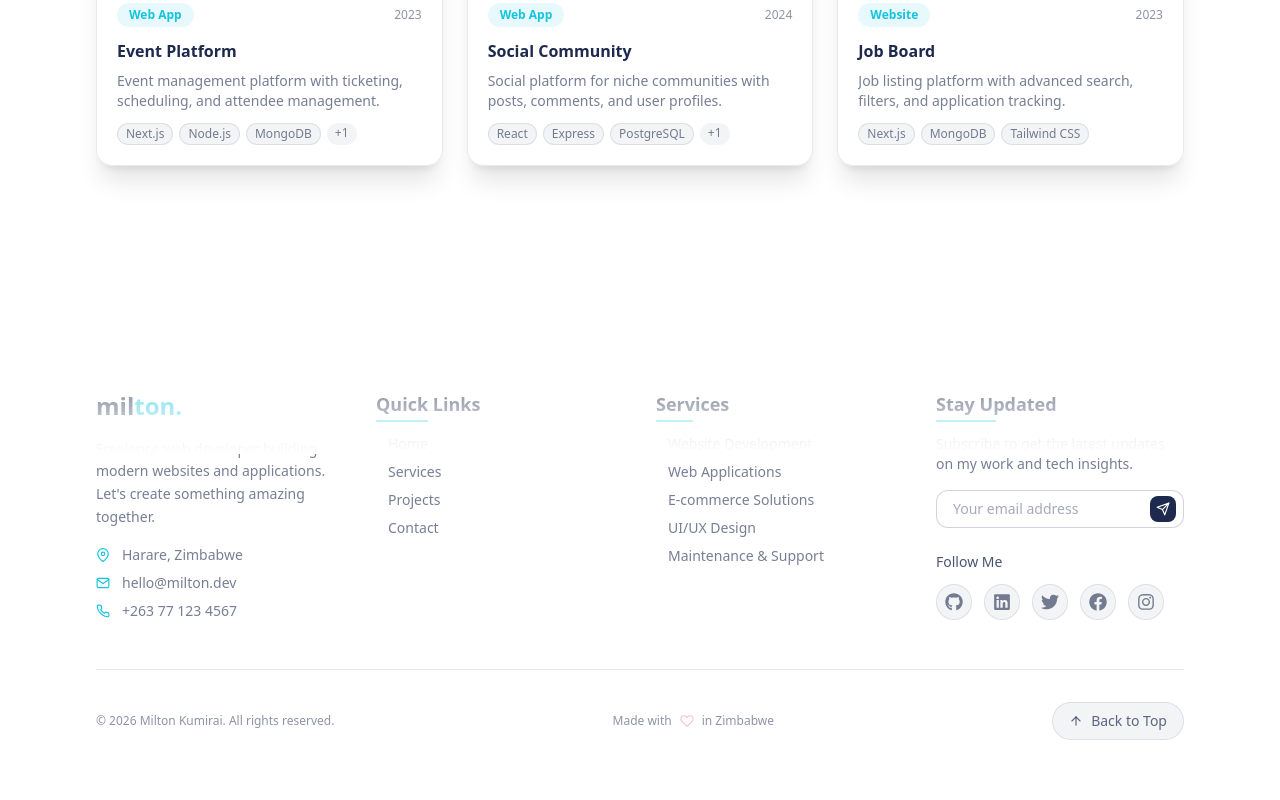
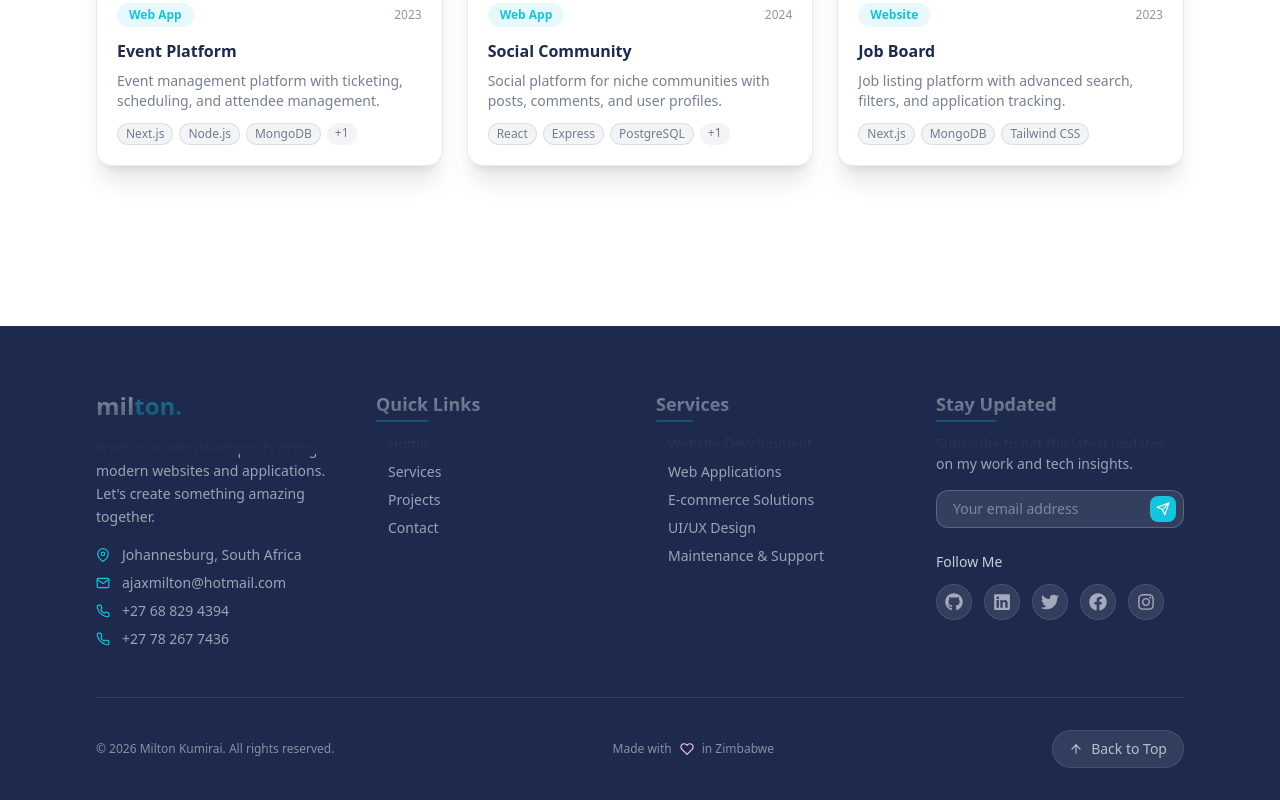
Before and after one commit to Kummirai/react-components, a Next.js app: page /projects in a window 1280 px wide. Shown: the part 1979-2779 px from the top of the page. Before the commit the page ends 2751 px from the top, so only its background shows below. Built offline with nearby package versions, Linux system fonts and the light colour scheme.

Commit message:
feat: update contact information and improve layout in Contact and Footer components; enhance PromoBanner styling for better visual appeal

```diff
--- a/components/Contact.jsx
+++ b/components/Contact.jsx
@@ -46,20 +46,20 @@ export default function Contact() {
     {
       icon: <FiMapPin />,
       title: "Location",
-      details: ["Harare, Zimbabwe", "Available for remote work worldwide"],
+      details: ["Johannesburg, South Africa", "Available for remote work worldwide"],
       link: null,
     },
     {
       icon: <FiMail />,
       title: "Email",
-      details: ["hello@milton.dev", "support@milton.dev"],
-      link: "mailto:hello@milton.dev",
+      details: ["ajaxmilton@hotmail.com"],
+      link: "mailto:ajaxmilton@hotmail.com",
     },
     {
       icon: <FiPhone />,
       title: "Phone",
-      details: ["+263 77 123 4567", "+263 71 234 5678"],
-      link: "tel:+263771234567",
+      details: ["+27 68 829 4394", "+27 78 267 7436"],
+      link: "tel:+27688294394",
     },
     {
       icon: <FiClock />,
--- a/components/Footer.jsx
+++ b/components/Footer.jsx
@@ -39,13 +39,14 @@ export default function Footer() {
   ];
 
   const contactInfo = [
-    { icon: <FiMapPin />, text: "Harare, Zimbabwe", href: null },
+    { icon: <FiMapPin />, text: "Johannesburg, South Africa", href: null },
     {
       icon: <FiMail />,
-      text: "hello@milton.dev",
-      href: "mailto:hello@milton.dev",
+      text: "ajaxmilton@hotmail.com",
+      href: "mailto:ajaxmilton@hotmail.com",
     },
-    { icon: <FiPhone />, text: "+263 77 123 4567", href: "tel:+263771234567" },
+    { icon: <FiPhone />, text: "+27 68 829 4394", href: "tel:+27688294394" },
+    { icon: <FiPhone />, text: "+27 78 267 7436", href: "tel:+27782677436" },
   ];
 
   const socialLinks = [
@@ -53,7 +54,7 @@ export default function Footer() {
       icon: <FaGithub />,
       href: "https://github.com/",
       label: "GitHub",
-      color: "hover:text-navy dark:hover:text-light",
+      color: "hover:text-light/80",
     },
     {
       icon: <FaLinkedin />,
@@ -84,9 +85,9 @@ export default function Footer() {
   const currentYear = new Date().getFullYear();
 
   return (
-    <footer className="relative w-full overflow-hidden bg-white dark:bg-[#070b15]">
+    <footer className="relative w-full overflow-hidden bg-navy">
       {/* Top fade gradient */}
-      <div className="absolute top-0 left-0 right-0 h-32 bg-gradient-to-b from-transparent to-white dark:to-[#070b15] z-10 pointer-events-none" />
+      <div className="absolute top-0 left-0 right-0 h-32 bg-gradient-to-b from-transparent to-navy z-10 pointer-events-none" />
 
       <div className="absolute inset-0 -z-10">
         <div className="absolute -top-40 -right-40 w-96 h-96 bg-cyan/30 dark:bg-cyan/20 rounded-full blur-3xl"></div>
@@ -100,11 +101,11 @@ export default function Footer() {
           <div className="space-y-4">
             <Link href="/" className="group inline-block">
               <h2 className="text-2xl font-bold">
-                <span className="text-navy dark:text-light">mil</span>
+                <span className="text-light">mil</span>
                 <span className="text-cyan">ton.</span>
               </h2>
             </Link>
-            <p className="text-sm text-navy/60 dark:text-light/60 leading-relaxed">
+            <p className="text-sm text-light/60 leading-relaxed">
               Freelance web developer building modern websites and applications.
               Let&apos;s create something amazing together.
             </p>
@@ -115,12 +116,12 @@ export default function Footer() {
                   {info.href ? (
                     <Link
                       href={info.href}
-                      className="text-navy/60 dark:text-light/60 hover:text-cyan transition-colors"
+                      className="text-light/60 hover:text-cyan transition-colors"
                     >
                       {info.text}
                     </Link>
                   ) : (
-                    <span className="text-navy/60 dark:text-light/60">{info.text}</span>
+                    <span className="text-light/60">{info.text}</span>
                   )}
                 </div>
               ))}
@@ -129,7 +130,7 @@ export default function Footer() {
 
           {/* Quick Links Column */}
           <div>
-            <h3 className="text-lg font-semibold text-navy dark:text-light mb-4 relative inline-block">
+            <h3 className="text-lg font-semibold text-light mb-4 relative inline-block">
               Quick Links
               <span className="absolute -bottom-1 left-0 w-1/2 h-0.5 bg-cyan rounded-full"></span>
             </h3>
@@ -138,7 +139,7 @@ export default function Footer() {
                 <li key={index}>
                   <Link
                     href={link.href}
-                    className="text-navy/60 dark:text-light/60 hover:text-cyan transition-colors duration-300 text-sm flex items-center gap-2 group"
+                    className="text-light/60 hover:text-cyan transition-colors duration-300 text-sm flex items-center gap-2 group"
                   >
                     <span className="w-1 h-1 bg-cyan rounded-full opacity-0 group-hover:opacity-100 transition-opacity"></span>
                     {link.name}
@@ -150,7 +151,7 @@ export default function Footer() {
 
           {/* Services Column */}
           <div>
-            <h3 className="text-lg font-semibold text-navy dark:text-light mb-4 relative inline-block">
+            <h3 className="text-lg font-semibold text-light mb-4 relative inline-block">
               Services
               <span className="absolute -bottom-1 left-0 w-1/2 h-0.5 bg-cyan rounded-full"></span>
             </h3>
@@ -159,7 +160,7 @@ export default function Footer() {
                 <li key={index}>
                   <Link
                     href={service.href}
-                    className="text-navy/60 dark:text-light/60 hover:text-cyan transition-colors duration-300 text-sm flex items-center gap-2 group"
+                    className="text-light/60 hover:text-cyan transition-colors duration-300 text-sm flex items-center gap-2 group"
                   >
                     <span className="w-1 h-1 bg-pink rounded-full opacity-0 group-hover:opacity-100 transition-opacity"></span>
                     {service.name}
@@ -171,11 +172,11 @@ export default function Footer() {
 
           {/* Newsletter Column */}
           <div>
-            <h3 className="text-lg font-semibold text-navy dark:text-light mb-4 relative inline-block">
+            <h3 className="text-lg font-semibold text-light mb-4 relative inline-block">
               Stay Updated
               <span className="absolute -bottom-1 left-0 w-1/2 h-0.5 bg-cyan rounded-full"></span>
             </h3>
-            <p className="text-sm text-navy/60 dark:text-light/60 mb-4">
+            <p className="text-sm text-light/60 mb-4">
               Subscribe to get the latest updates on my work and tech insights.
             </p>
             <form className="space-y-3">
@@ -183,18 +184,18 @@ export default function Footer() {
                 <input
                   type="email"
                   placeholder="Your email address"
-                  className="w-full px-4 py-2 pr-12 rounded-xl bg-white/80 dark:bg-[#070b15] border border-navy/20 dark:border-light/20 text-navy dark:text-light placeholder-navy/40 dark:placeholder-light/40 focus:outline-none focus:border-cyan focus:ring-2 focus:ring-cyan/20 transition-all text-sm"
+                   className="w-full px-4 py-2 pr-12 rounded-xl bg-white/10 border border-light/20 text-light placeholder-light/40 focus:outline-none focus:border-cyan focus:ring-2 focus:ring-cyan/20 transition-all text-sm"
                 />
                 <button
                   type="submit"
-                  className="absolute right-2 top-1/2 -translate-y-1/2 p-1.5 rounded-lg bg-navy dark:bg-cyan text-white transition-all duration-300 hover:scale-105"
+                  className="absolute right-2 top-1/2 -translate-y-1/2 p-1.5 rounded-lg bg-cyan text-white transition-all duration-300 hover:scale-105"
                 >
                   <FiSend className="text-sm" />
                 </button>
               </div>
             </form>
             <div className="mt-6">
-              <h4 className="text-sm font-medium text-navy/80 dark:text-light/80 mb-3">
+              <h4 className="text-sm font-medium text-light/80 mb-3">
                 Follow Me
               </h4>
               <div className="flex gap-3">
@@ -203,7 +204,7 @@ export default function Footer() {
                     key={index}
                     href={social.href}
                     target="_blank"
-                    className={`group relative p-2 rounded-full bg-navy/5 dark:bg-light/5 border border-navy/10 dark:border-light/10 text-navy/60 dark:text-light/60 transition-all duration-300 hover:scale-110 ${social.color}`}
+                    className={`group relative p-2 rounded-full bg-light/10 border border-light/10 text-light/60 transition-all duration-300 hover:scale-110 ${social.color}`}
                     aria-label={social.label}
                   >
                     <span className="text-lg">{social.icon}</span>
@@ -215,19 +216,19 @@ export default function Footer() {
           </div>
         </div>
 
-        <div className="pt-8 mt-8 border-t border-navy/10 dark:border-light/10">
+        <div className="pt-8 mt-8 border-t border-light/10">
           <div className="flex flex-col sm:flex-row justify-between items-center gap-4">
-            <p className="text-xs text-navy/50 dark:text-light/50 text-center sm:text-left">
+            <p className="text-xs text-light/50 text-center sm:text-left">
               &copy; {currentYear} Milton Kumirai. All rights reserved.
             </p>
-            <div className="flex items-center gap-2 text-xs text-navy/50 dark:text-light/50">
+            <div className="flex items-center gap-2 text-xs text-light/50">
               <span>Made with</span>
               <FiHeart className="text-pink animate-pulse text-sm" />
               <span>in Zimbabwe</span>
             </div>
             <button
               onClick={scrollToTop}
-              className="group flex items-center gap-2 px-4 py-2 rounded-full text-sm bg-navy/5 dark:bg-light/5 border border-navy/10 dark:border-light/10 text-navy/70 dark:text-light/70 transition-all duration-300 hover:scale-105 hover:bg-navy hover:text-white dark:hover:bg-cyan"
+              className="group flex items-center gap-2 px-4 py-2 rounded-full text-sm bg-light/10 border border-light/10 text-light/70 transition-all duration-300 hover:scale-105 hover:bg-navy hover:text-white dark:hover:bg-cyan"
             >
               <FiArrowUp className="transition-transform duration-300 group-hover:-translate-y-1" />
               Back to Top
--- a/components/Pricing.jsx
+++ b/components/Pricing.jsx
@@ -24,7 +24,6 @@ import Link from "next/link";
 
 function Pricing() {
   const [category, setCategory] = useState(1);
-  const [myPackageLabel, setMyPackageLabel] = useState("Website");
 
   const websitePlans = [
     {
@@ -161,14 +160,12 @@ function Pricing() {
   ];
 
   const tabs = [
-    { id: 1, title: "Website Packages", label: "Website" },
-    { id: 2, title: "Web App Packages", label: "Web App" },
+    { id: 1, title: "Website Packages" },
+    { id: 2, title: "Web App Packages" },
   ];
 
   const selectCategory = (id) => {
     setCategory(id);
-    const tab = tabs.find((t) => t.id === id);
-    if (tab) setMyPackageLabel(tab.label);
   };
 
   const handleGetStarted = (plan) => {
@@ -190,17 +187,12 @@ function Pricing() {
         <div className="absolute top-1/2 left-1/2 -translate-x-1/2 -translate-y-1/2 w-[600px] h-[600px] bg-cyan/10 dark:bg-cyan/[0.08] rounded-full blur-3xl"></div>
       </div>
 
-      <section className="mx-auto flex flex-col items-center max-w-3xl pt-12 pb-5 gap-5">
+      <section className="mx-auto flex flex-col items-center max-w-3xl pt-12 pb-12 gap-8">
         <h2 className="text-3xl sm:text-[32px] text-center sm:leading-10 text-navy dark:text-light font-semibold max-w-2xl leading-6 p-3 rounded-lg">
-          Choose a
-          <span className="text-cyan mx-2">{myPackageLabel}</span>
-          plan that works for your business
+          Pick a plan
         </h2>
         <p className="text-center text-lg text-navy/60 dark:text-light/60 font-normal max-w-2xl leading-6">
-          Whether you need a simple online presence or a powerful web
-          application, I&apos;ve got you covered. Every plan includes custom
-          design, mobile responsiveness, and ongoing support. Hosting and domain
-          are quoted separately based on your needs.
+          Custom design, mobile responsiveness, and support on every plan.
         </p>
 
         <div className="flex flex-col sm:justify-center sm:flex-row w-3/4 gap-4">
@@ -224,7 +216,7 @@ function Pricing() {
       </section>
 
       {category === 1 ? (
-        <section className="max-w-6xl mx-auto flex items-stretch justify-center flex-wrap gap-5">
+        <section className="max-w-6xl mx-auto flex items-stretch justify-center flex-wrap gap-8">
           {websitePlans.map((plan) => (
             <CardTwo
               key={plan.name}
@@ -234,7 +226,7 @@ function Pricing() {
           ))}
         </section>
       ) : (
-        <section className="max-w-6xl mx-auto flex items-stretch justify-center flex-wrap gap-5">
+        <section className="max-w-6xl mx-auto flex items-stretch justify-center flex-wrap gap-8">
           {webAppPlans.map((plan) => (
             <CardTwo
               key={plan.name}
@@ -244,6 +236,10 @@ function Pricing() {
           ))}
         </section>
       )}
+
+      <p className="text-center text-sm text-navy/40 dark:text-light/40 mt-12">
+        * Hosting and domain quoted separately
+      </p>
 
       <div className="text-center">
         <p className="text-navy/60 dark:text-light/60 mb-4">
--- a/components/PromoBanner.jsx
+++ b/components/PromoBanner.jsx
@@ -1,37 +1,29 @@
 export default function PromoBanner() {
   return (
     <section className="relative w-full overflow-hidden bg-[#0f1a33] py-16 lg:py-20">
+      {/* Subtle glow behind phone */}
+      <div className="pointer-events-none absolute right-1/2 top-1/2 -translate-y-1/2 lg:right-[65%] lg:translate-x-0">
+        <div className="h-72 w-72 rounded-full bg-cyan/10 blur-3xl lg:h-96 lg:w-96" />
+      </div>
+
       <div className="mx-auto max-w-6xl px-6">
-        {/* Centered heading */}
-        <div className="mx-auto max-w-2xl text-center">
-          <span
-            className="inline-flex items-center gap-2 rounded-full border border-cyan/20 bg-cyan/10 px-4 py-1.5 text-[11px] font-semibold uppercase tracking-[0.2em] text-cyan"
-            style={{ fontFamily: "'Poppins', sans-serif" }}
-          >
-            <span className="h-1.5 w-1.5 rounded-full bg-cyan" />
-            Web &amp; Mobile
-          </span>
-
-          <h2
-            className="mt-5 text-3xl font-semibold leading-tight text-white sm:text-4xl lg:text-5xl"
-            style={{ fontFamily: "'Poppins', sans-serif" }}
-          >
-            Websites +{" "}
-            <span className="text-cyan">Mobile Apps</span>
-          </h2>
-        </div>
-
-        {/* Content grid */}
-        <div className="mt-12 grid items-center gap-12 lg:grid-cols-2 lg:gap-16">
+        <div className="grid items-center gap-12 lg:grid-cols-2 lg:gap-16">
           {/* Phone mockup */}
           <div className="flex justify-center lg:justify-end">
             <div className="group relative">
+              {/* Glow ring */}
               <div className="absolute -inset-4 rounded-[3rem] bg-cyan/5 opacity-0 blur-xl transition-opacity duration-500 group-hover:opacity-100" />
+              {/* Phone body */}
               <div
                 className="relative overflow-hidden rounded-[2.5rem] border-4 border-zinc-700 bg-zinc-800 shadow-2xl shadow-black/40"
-                style={{ width: "clamp(220px, 30vw, 280px)", height: "clamp(450px, 62vw, 570px)" }}
+                style={{
+                  width: "clamp(220px, 30vw, 280px)",
+                  height: "clamp(450px, 62vw, 570px)",
+                }}
               >
+                {/* Notch */}
                 <div className="absolute left-1/2 top-0 z-10 h-6 w-28 -translate-x-1/2 rounded-b-xl bg-black" />
+                {/* Screen */}
                 <img
                   src="/designs/5652262.jpg"
                   alt="App preview"
@@ -43,17 +35,32 @@ export default function PromoBanner() {
 
           {/* Text */}
           <div className="flex flex-col items-center text-center lg:items-start lg:text-left">
+            <span
+              className="inline-flex items-center gap-2 rounded-full border border-cyan/20 bg-cyan/10 px-4 py-1.5 text-[11px] font-semibold uppercase tracking-[0.2em] text-cyan"
+              style={{ fontFamily: "'Poppins', sans-serif" }}
+            >
+              <span className="h-1.5 w-1.5 rounded-full bg-cyan" />
+              Web &amp; Mobile
+            </span>
+
+            <h2
+              className="mt-6 text-3xl font-semibold leading-tight text-white sm:text-4xl lg:text-5xl"
+              style={{ fontFamily: "'Poppins', sans-serif" }}
+            >
+              Websites + <span className="text-cyan">Mobile Apps</span>
+            </h2>
+
             <p
-              className="max-w-md text-sm leading-relaxed sm:text-base"
+              className="mt-5 max-w-md text-sm leading-relaxed sm:text-base"
               style={{
                 color: "rgba(255,255,255,0.6)",
                 fontFamily: "'Poppins', sans-serif",
                 fontWeight: 300,
               }}
             >
-              From responsive websites to full React Native mobile apps — I build
-              digital products that work across every screen. Web, iOS, and Android
-              from a single codebase.
+              From responsive websites to full React Native mobile apps — I
+              build digital products that work across every screen. Web, iOS,
+              and Android from a single codebase.
             </p>
 
             <div className="mt-8 flex flex-wrap items-center gap-3">
@@ -63,7 +70,15 @@ export default function PromoBanner() {
                 style={{ fontFamily: "'Poppins', sans-serif" }}
               >
                 Start a Project
-                <svg className="h-4 w-4" viewBox="0 0 24 24" fill="none" stroke="currentColor" strokeWidth={2} strokeLinecap="round" strokeLinejoin="round">
+                <svg
+                  className="h-4 w-4"
+                  viewBox="0 0 24 24"
+                  fill="none"
+                  stroke="currentColor"
+                  strokeWidth={2}
+                  strokeLinecap="round"
+                  strokeLinejoin="round"
+                >
                   <path d="M5 12h14M12 5l7 7-7 7" />
                 </svg>
               </a>
```
